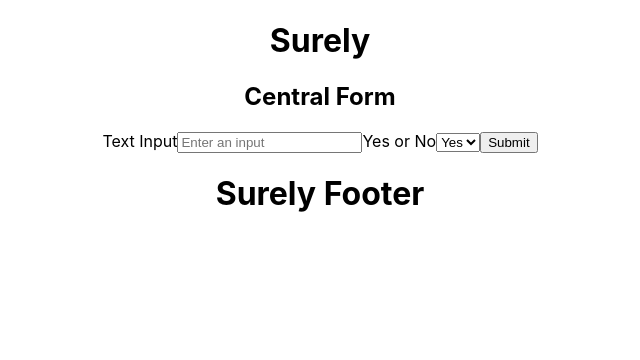
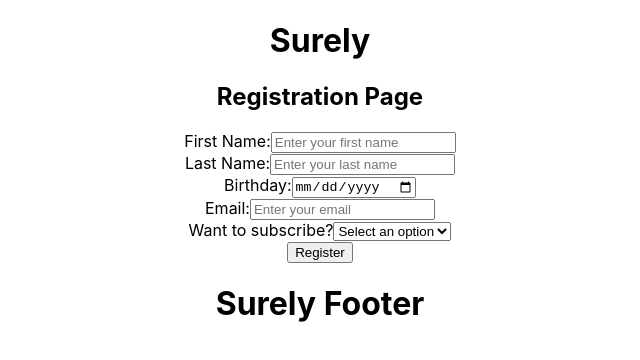
Before and after one commit to seansangpark/full-stack-takehome, a React (Create React App) app in the folder intsureview_fe/: page / in a window 1280 px wide. Shown: the top 360 px of the page, without its empty margins (320-960 px from the left). Built offline with nearby package versions, Linux system fonts and the light colour scheme.

Commit message:
form with minimum inputs

```diff
--- a/intsureview_fe/src/Central.js
+++ b/intsureview_fe/src/Central.js
@@ -3,24 +3,53 @@ import React from "react";
 const Central = () => {
   return (
     <div>
-      <h2>Central Form</h2>
+      <h2>Registration Page</h2>
       <form>
         <label>
-          Text Input
+          First Name:
           <input
             type="text"
-            placeholder="Enter an input"
+            placeholder="Enter your first name"
             required
           />
         </label>
+        <br />
         <label>
-          Yes or No
+          Last Name:
+          <input
+            type="text"
+            placeholder="Enter your last name"
+            required
+          />
+        </label>
+        <br />
+        <label>
+          Birthday:
+          <input
+            type="date"
+            required
+          />
+        </label>
+        <br />
+        <label>
+          Email:
+          <input
+            type="email"
+            placeholder="Enter your email"
+            required
+          />
+        </label>
+        <br />
+        <label>
+          Want to subscribe?
           <select required>
+            <option value="">Select an option</option>
             <option value="yes">Yes</option>
             <option value="no">No</option>
           </select>
         </label>
-        <button type="submit">Submit</button>
+        <br />
+        <button type="submit">Register</button>
       </form>
     </div>
   );
```
